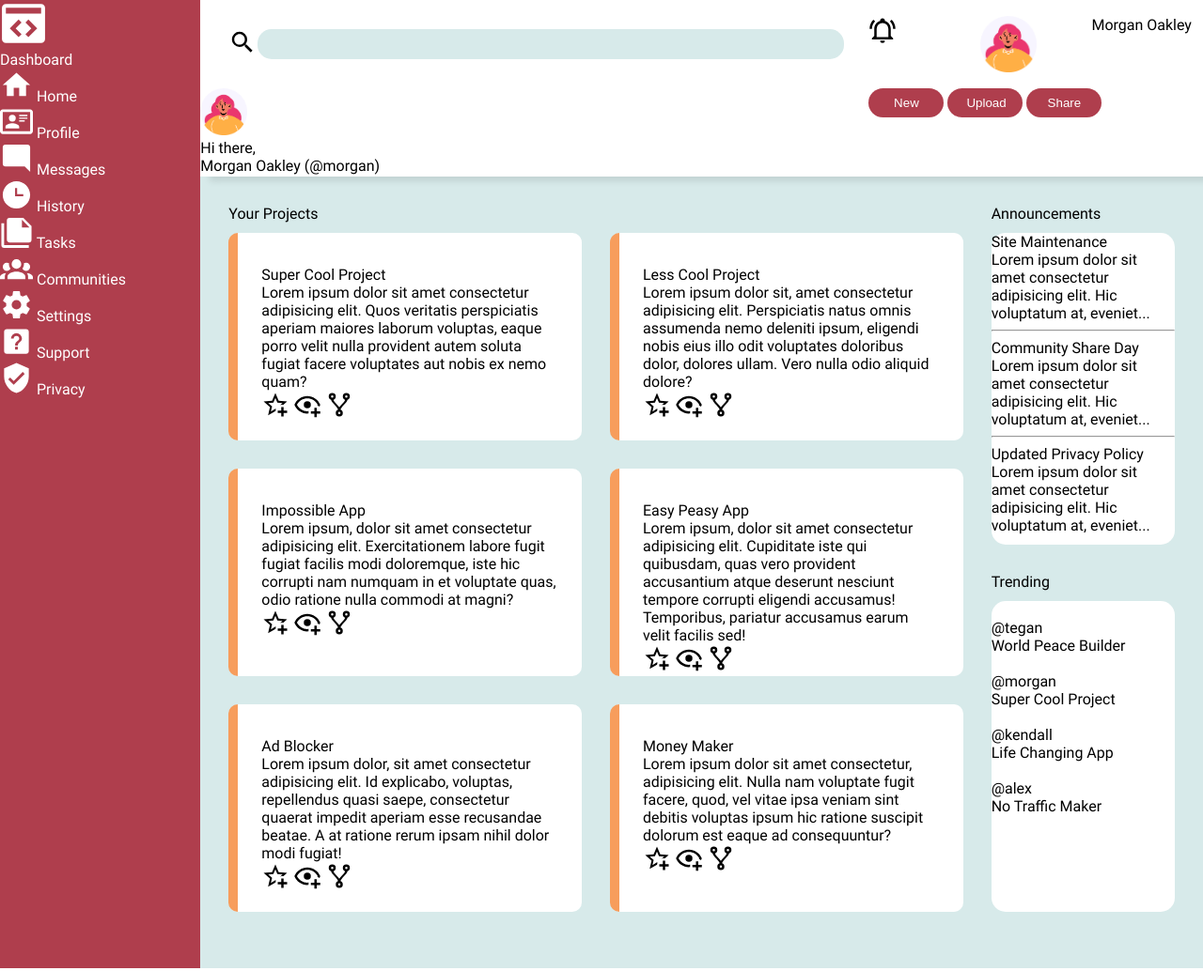
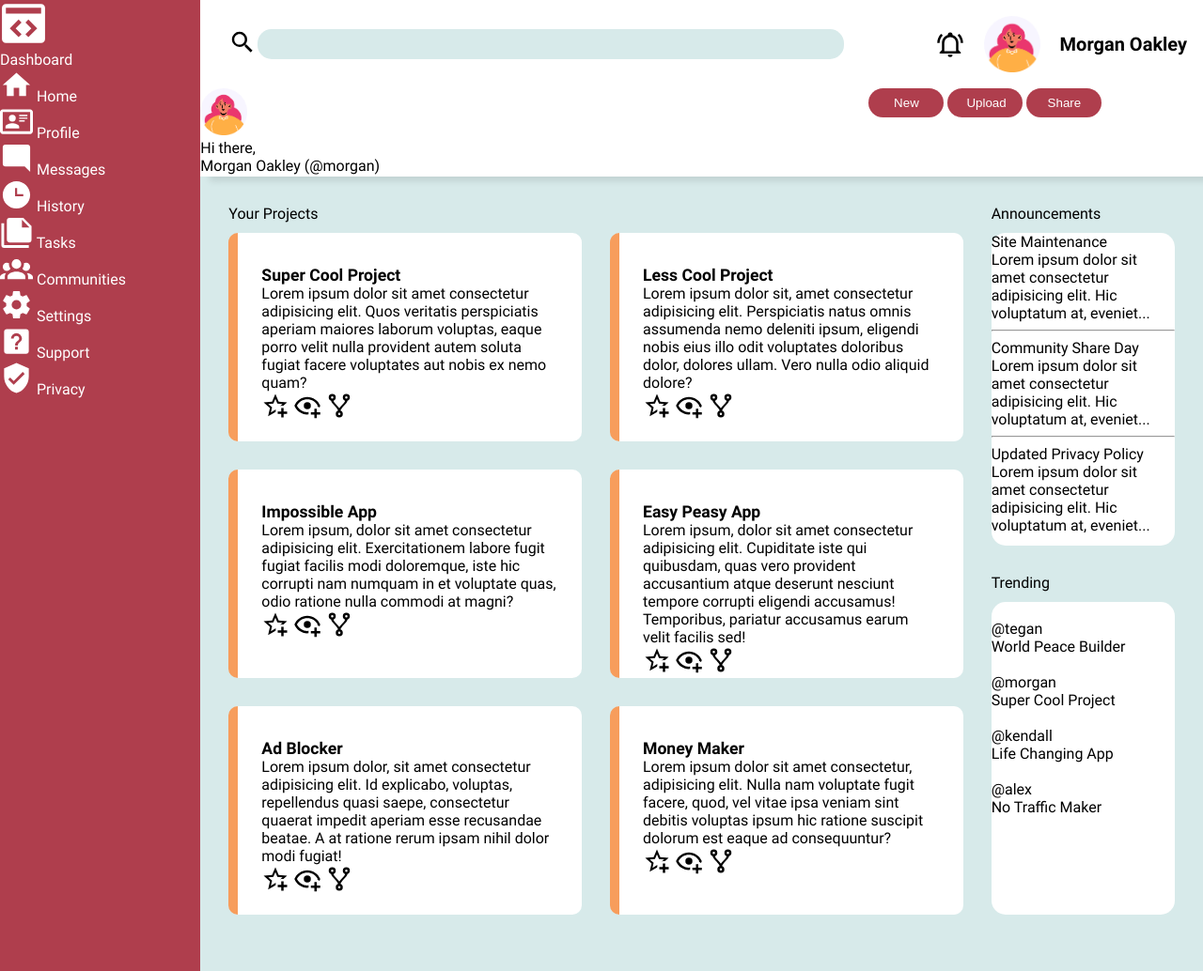
Before and after one commit to ya-hs/top-html-admin-dashboard, a plain HTML site: page index.html in a window 1280 px wide. Shown: the whole page at 94% size. Drawn offline with Linux system fonts and the light colour scheme.

Commit message:
:lipstick: Update styles

```diff
--- a/style.css
+++ b/style.css
@@ -276,16 +276,26 @@ header {
 
 #profile-section {
     display: grid;
-    grid-template-columns: 1fr 1fr 1fr;
-    align-self: center;
+    grid-template-columns: 1fr 1fr 1.5fr;
+    height: 100%;
+    align-items: center;
+
 }
 
 #profile-section svg {
     height: 30px;
+    justify-self: right;
 }
 
 #profile-section img {
     height: 60px;
+    justify-self: center;
+}
+
+#username-small {
+    justify-self: left;
+    font-size: 1.25rem;
+    font-weight: 700;
 }
 
 .button {
@@ -345,6 +355,11 @@ main {
     padding-right: 25px;
 }
 
+.project-name {
+    font-weight: 700;
+    font-size: 1.1rem;
+}
+
 #your-projects {
     grid-column: 1 / 2;
     grid-row: 1 / 3;
```
